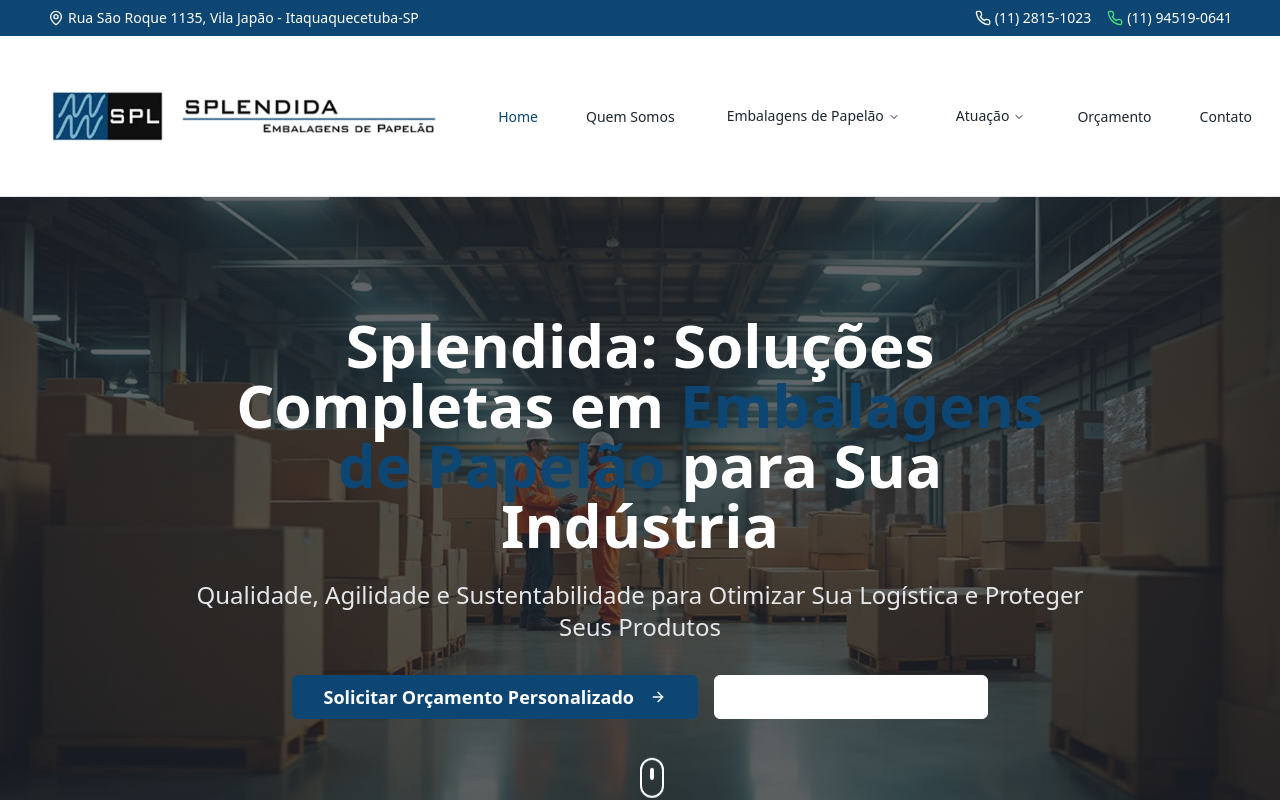
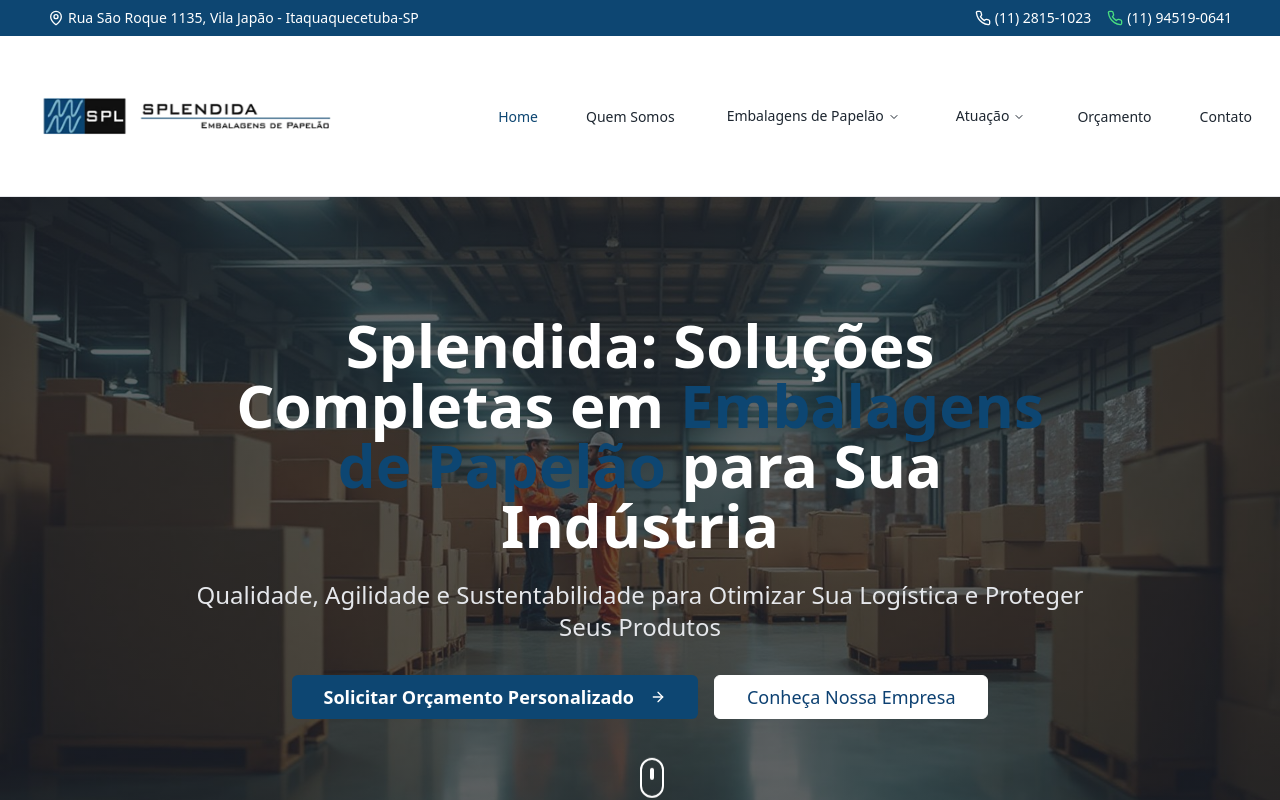
Before and after one commit to petrosinoo/splendida-reimagined-packaging, a React (Vite) app: page / in a window 1280 px wide. Shown: the top 800 px of the page. Built offline with nearby package versions, Linux system fonts and the light colour scheme.

Commit message:
Refine logo and button styles
Adjusted logo size and updated the text color for the "Conheça Nossa Empresa" button on the homepage to #0d4172, with a hover effect changing the text color to #e3e3e3.

```diff
--- a/src/components/Header.tsx
+++ b/src/components/Header.tsx
@@ -95,7 +95,7 @@ const Header = () => {
               <img
                 src="/lovable-uploads/9c5a4162-6b88-4423-b204-c3d10940423f.png"
                 alt="Splendida Embalagens"
-                className="h-32 w-auto"
+                className="h-24 w-auto"
               />
             </Link>
 
--- a/src/components/Hero.tsx
+++ b/src/components/Hero.tsx
@@ -46,7 +46,7 @@ const Hero = () => {
               asChild
               variant="outline"
               size="lg"
-              className="border-white text-white hover:bg-white hover:text-primary px-8 py-4 text-lg"
+              className="border-white text-[#0d4172] bg-white hover:bg-[#e3e3e3] hover:text-[#0d4172] px-8 py-4 text-lg"
             >
               <Link to="/quem-somos">
                 Conheça Nossa Empresa
```
